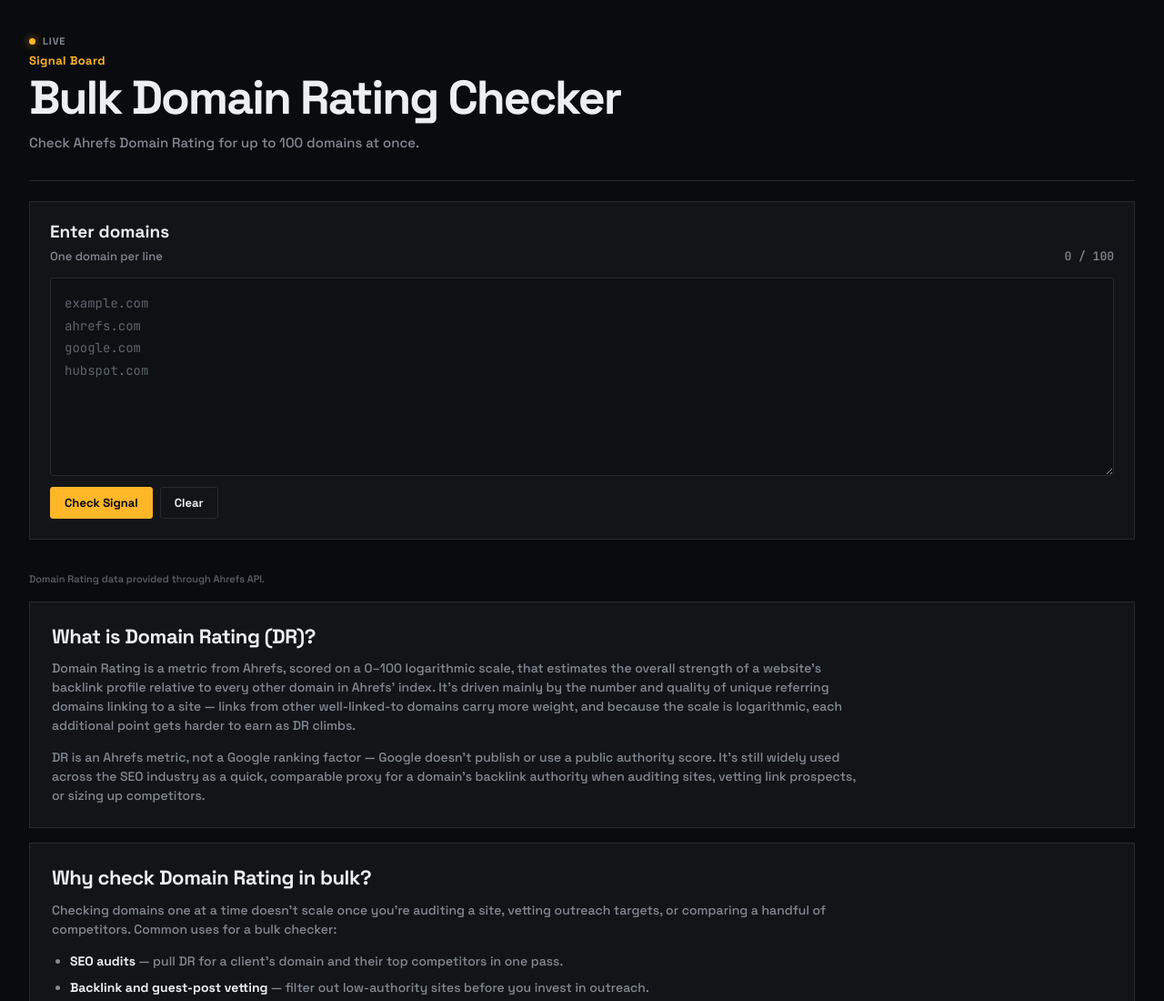
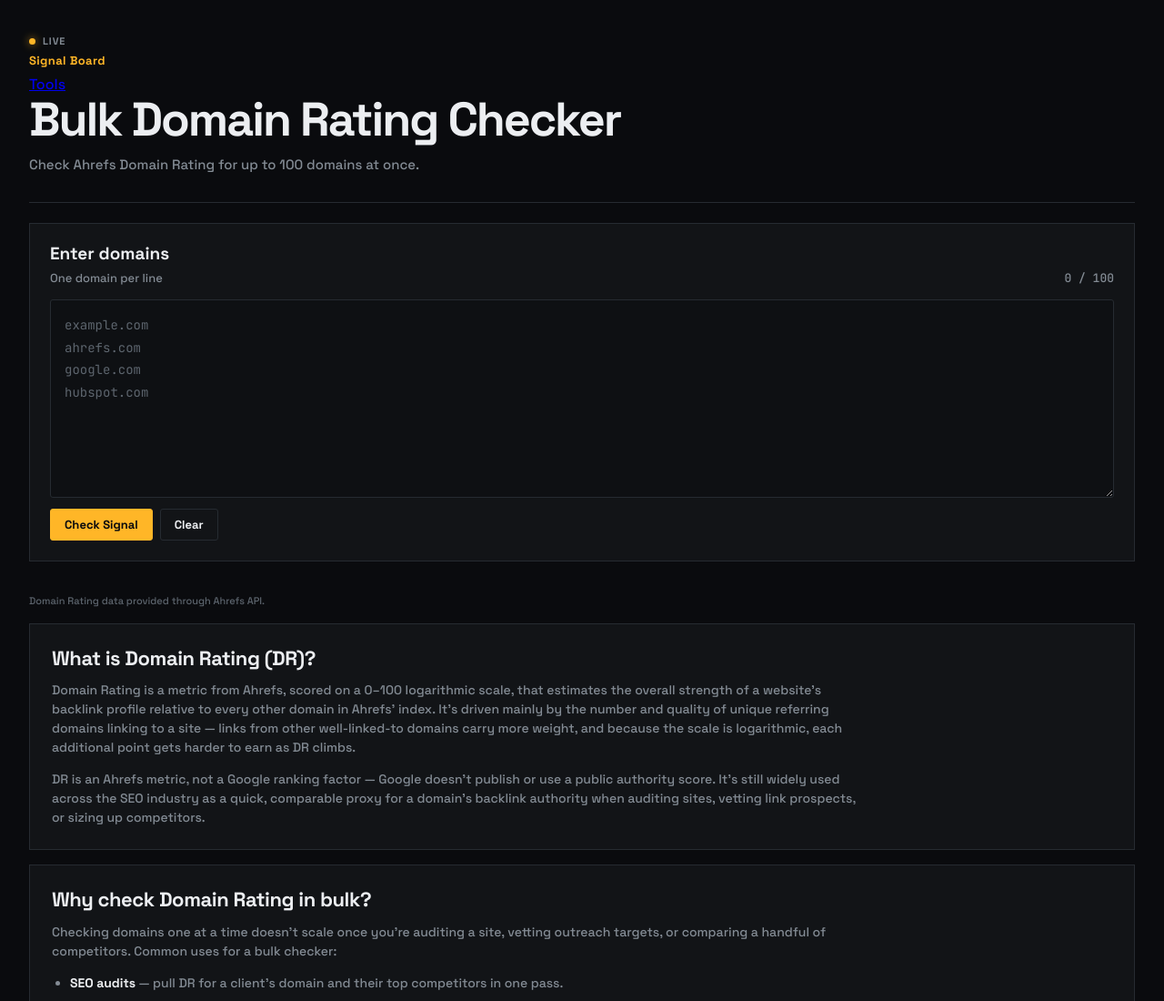
Before and after one commit to manmicheal214-maker/DR-checker-, a plain HTML site: page index.html in a window 1280 px wide. Shown: the top 1100 px of the page at 91% size. Drawn offline with Linux system fonts and the light colour scheme.

Commit message:
Link homepage to SEO tools hub

```diff
--- a/index.html
+++ b/index.html
@@ -103,7 +103,7 @@
   <main class="container">
     <header class="hero">
       <div class="live-status"><span class="live-dot" aria-hidden="true"></span><span>LIVE</span></div>
-      <div class="hero-brand">Signal Board</div>
+      <div class="hero-nav"><div class="hero-brand">Signal Board</div><a href="/tools/">Tools</a></div>
       <h1>Bulk Domain Rating Checker</h1>
       <p>Check Ahrefs Domain Rating for up to 100 domains at once.</p>
     </header>
```
